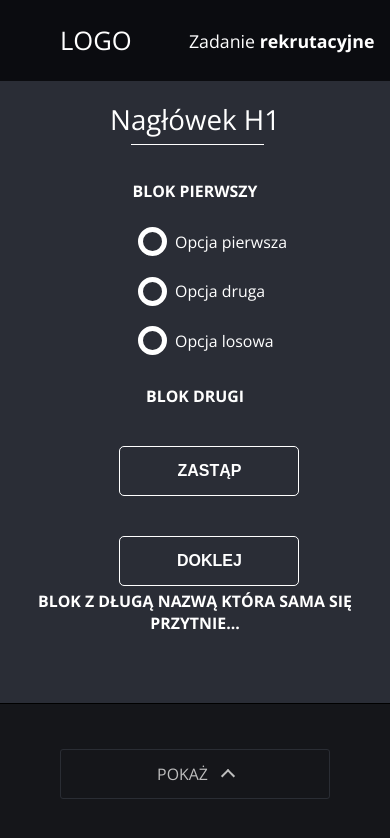
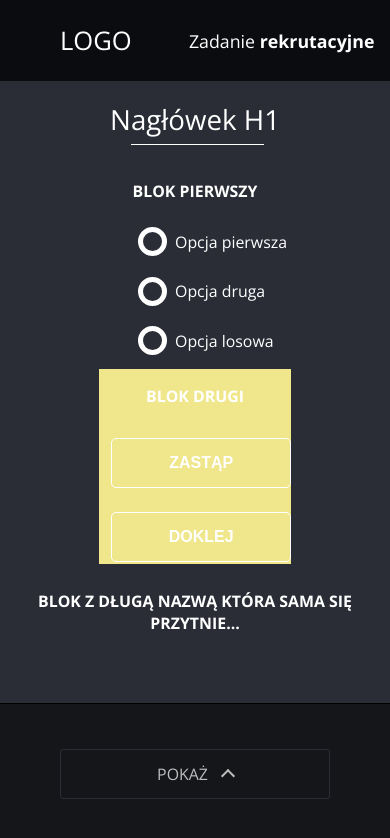
Before and after one commit to Nestremis/recruit, a React (Create React App) app: page / in a window 390 px wide. Shown: the top 838 px of the page. Built offline with nearby package versions, Linux system fonts and the light colour scheme.

Commit message:
feat: optimized responsive layout

```diff
--- a/src/App.scss
+++ b/src/App.scss
@@ -52,7 +52,7 @@
 
             @media screen and (max-width: 960px) {
               width: 49vw;
-          height: 50vmin;
+              // height: 50vmin;
                 h3{
                   font-size: calc(12px + 1vmin);
                 }
@@ -63,11 +63,11 @@
         width: 33vw;
         height: 50vmin;
         font-size: calc(8px + 1vmin);
-        // align-items: ;
+        background-color: khaki;
 
             @media screen and (max-width: 960px) {
               width: 49vw;
-          // right: 0;
+              // height: 33vmin;
                 h3{
                   font-size: calc(12px + 1vmin);
                 }
@@ -78,8 +78,10 @@
         width: 33vw;
         height: 50vmin;
         font-size: calc(8px + 1vmin);
+
             @media screen and (max-width: 960px) {
             width: 98vw;
+            // min-height: 30vh;
               h3{
                 font-size: calc(12px + 1vmin);
               }
--- a/src/components/blockTwo.scss
+++ b/src/components/blockTwo.scss
@@ -8,7 +8,7 @@
     button {
         width: 180px;
         height: 50px;
-        margin: 20px;
+        margin: clamp(1vmin, 20px, 3vmin);
         background-color: inherit;
         border: 1px solid white;
         border-radius: 5px;
@@ -20,5 +20,8 @@
         &:hover{
             background: linear-gradient(90deg, #cd7400, #ce7501, #d17803, #d67b07, #dc800c, #e28611, #e98c16, #ef911a, #f5961e, #fa9a20, #fd9d22, #fe9e23);
         }
+        // @media screen and (max-width: 960px) {
+        //    margin: 15px;
+        //    }
     }
-}
+    }
```
Lines whose indentation alone changed are shown as unchanged.
